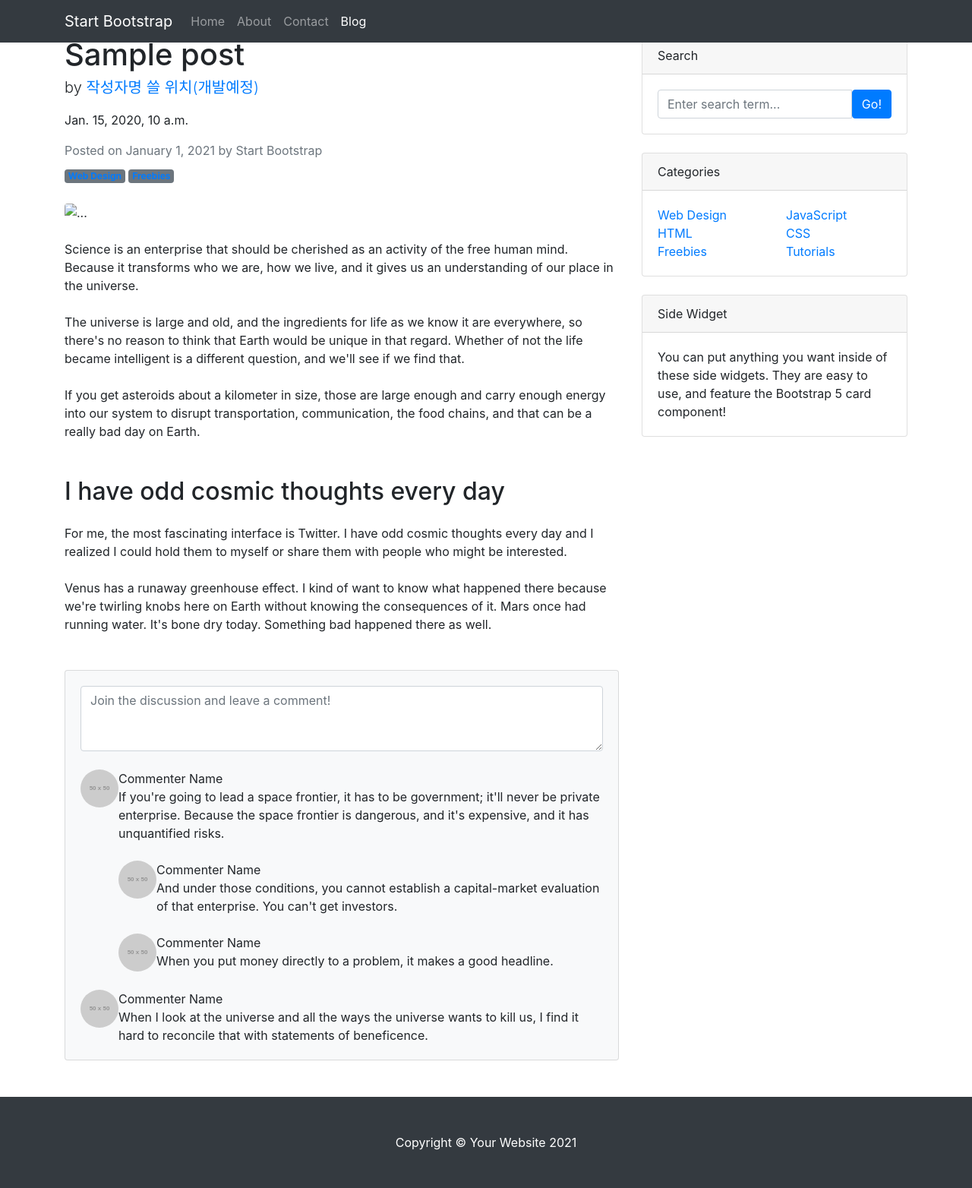
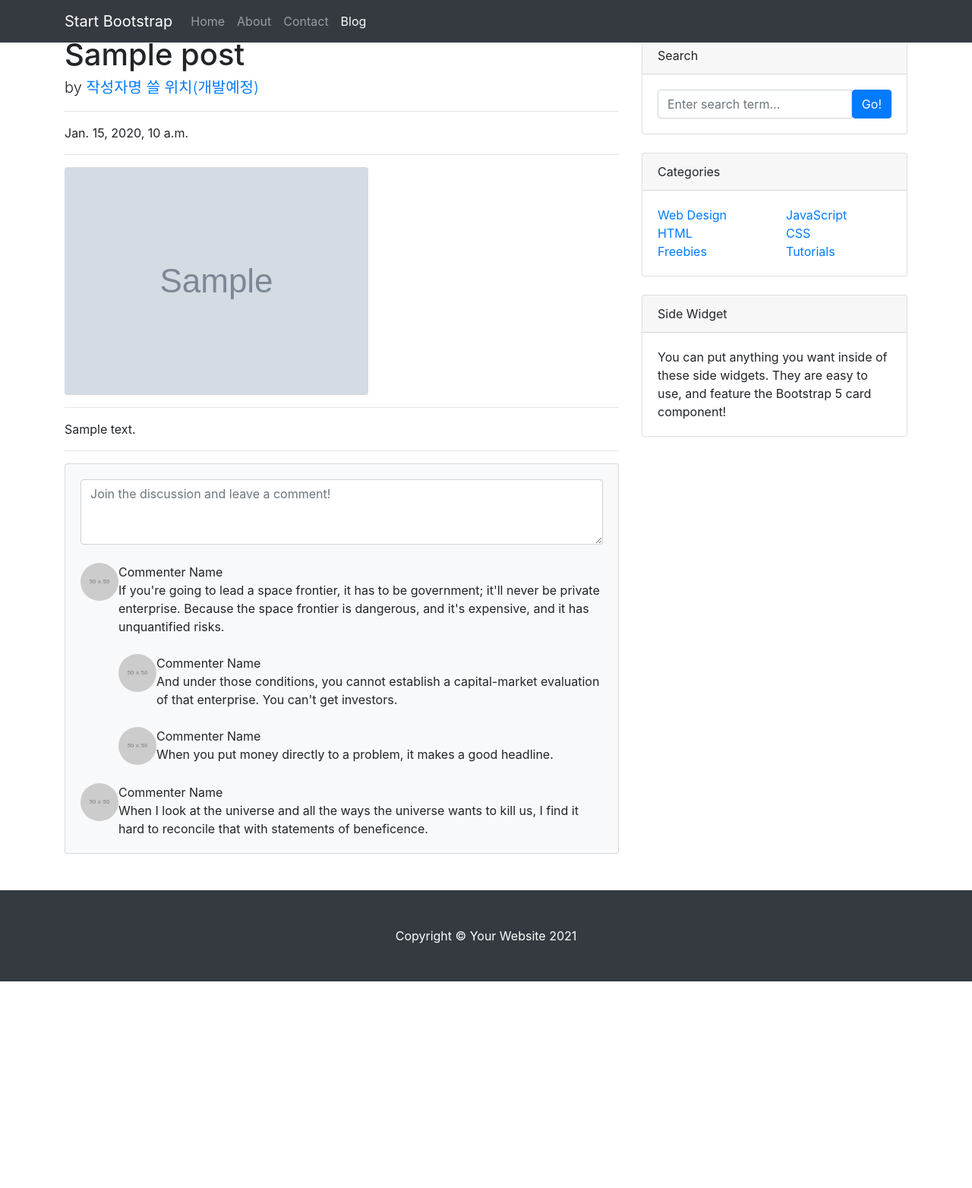
Before and after one commit to SanghunLim93/django_practice1, a Django app: page /blog/1/ in a window 1280 px wide. Shown: the whole page at 76% size. After the commit the page ends 1292 px from the top, so only its background shows below. Run offline with Django 4.2, Linux system fonts and the light colour scheme; tables that the repository leaves empty hold one stand-in row (values such as "Sample post"); grey boxes marked "Sample" are stand-in pictures; grey boxes labelled with a size stand in for pictures from a placeholder-image service; some libraries are stand-ins or nearby versions.

Commit message:
포스트 상세 페이지에 대표 이미지 출력하기

```diff
--- a/blog/templates/blog/post_detail.html
+++ b/blog/templates/blog/post_detail.html
@@ -11,7 +11,8 @@
         <link rel="icon" type="image/x-icon" href="assets/favicon.ico" />
         <!-- Core theme CSS (includes Bootstrap)-->
         <link rel="stylesheet" href="{% static 'blog/bootstrap/bootstrap.min.css' %}" media="screen">
-        <link rel="stylesheet" href="{% static 'blog/css/style.css' %}" media="screen">
+        <!-- Custom style for this template -->
+        <link rel="stylesheet" href="{% static 'blog/css/blog-post.css' %}" media="screen">
     </head>
     <body>
         <!-- Responsive navbar-->
@@ -32,11 +33,8 @@
         <!-- Page content-->
         <div class="container mt-5">
             <div class="row">
-                <div class="col-lg-8">
                     <!-- Post content-->
-                    <article>
-                        <!-- Post header-->
-                        <header class="mb-4">
+                    <div class="col-lg-8">
                             <!-- Post title-->
                             <h1 class="fw-bolder mb-1">{{ post.title }}</h1>
                             <!-- Author-->
@@ -44,25 +42,20 @@
                                 by
                                 <a href="#">작성자명 쓸 위치(개발예정)</a>
                             </p>
+                            <hr>
                             <!-- Date/time-->
                             <p>{{ post.created_at }}</p>
-                            <!-- Post meta content-->
-                            <div class="text-muted fst-italic mb-2">Posted on January 1, 2021 by Start Bootstrap</div>
-                            <!-- Post categories-->
-                            <a class="badge bg-secondary text-decoration-none link-light" href="#!">Web Design</a>
-                            <a class="badge bg-secondary text-decoration-none link-light" href="#!">Freebies</a>
-                        </header>
-                        <!-- Preview image figure-->
-                        <figure class="mb-4"><img class="img-fluid rounded" src="{{ post.head_image_url }}" alt="..." /></figure>
-                        <!-- Post content-->
-                        <section class="mb-5">
-                            <p class="fs-5 mb-4">Science is an enterprise that should be cherished as an activity of the free human mind. Because it transforms who we are, how we live, and it gives us an understanding of our place in the universe.</p>
-                            <p class="fs-5 mb-4">The universe is large and old, and the ingredients for life as we know it are everywhere, so there's no reason to think that Earth would be unique in that regard. Whether of not the life became intelligent is a different question, and we'll see if we find that.</p>
-                            <p class="fs-5 mb-4">If you get asteroids about a kilometer in size, those are large enough and carry enough energy into our system to disrupt transportation, communication, the food chains, and that can be a really bad day on Earth.</p>
-                            <h2 class="fw-bolder mb-4 mt-5">I have odd cosmic thoughts every day</h2>
-                            <p class="fs-5 mb-4">For me, the most fascinating interface is Twitter. I have odd cosmic thoughts every day and I realized I could hold them to myself or share them with people who might be interested.</p>
-                            <p class="fs-5 mb-4">Venus has a runaway greenhouse effect. I kind of want to know what happened there because we're twirling knobs here on Earth without knowing the consequences of it. Mars once had running water. It's bone dry today. Something bad happened there as well.</p>
-                        </section>
+                            <hr>
+
+                            <!-- Preview image figure-->
+                            <img class="img-fluid rounded" src="{{ post.head_image.url }}" alt="">
+
+                            <hr>
+
+                            <!-- Post content-->
+                            <p>{{ post.content }}</p>
+
+                            <hr>
                     </article>
                     <!-- Comments section-->
                     <section class="mb-5">
@@ -157,13 +150,12 @@
         <script src="https://code.jquery.com/jquery-3.5.1.slim.min.js"
             integrity="sha384-DfXdz2htPH0lsSSs5nCTpuj/zy4C+OGpamoFVy38MVBnE+IbbVYUew+OrCXaRkfj"
             crossorigin="anonymous"></script>
-<script src="https://cdn.jsdelivr.net/npm/popper.js@1.16.1/dist/umd/popper.min.js"
+        <script src="https://cdn.jsdelivr.net/npm/popper.js@1.16.1/dist/umd/popper.min.js"
+
             integrity="sha384-9/reFTGAW83EW2RDu2S0VKaIzap3H66lZH81PoYlFhbGU+6BZp6G7niu735Sk7lN"
             crossorigin="anonymous"></script>
-<script src="https://cdn.jsdelivr.net/npm/bootstrap@4.5.3/dist/js/bootstrap.min.js"
+        <script src="https://cdn.jsdelivr.net/npm/bootstrap@4.5.3/dist/js/bootstrap.min.js"
             integrity="sha384-w1Q4orYjBQndcko6MimVbzY0tgp4pWB4lZ7lr30WKz0vr/aWKhXdBNmNb5D92v7s"
             crossorigin="anonymous"></script>
-        <!-- Core theme JS-->
-<!--        <script src="js/scripts.js"></script>-->
     </body>
 </html>
```
